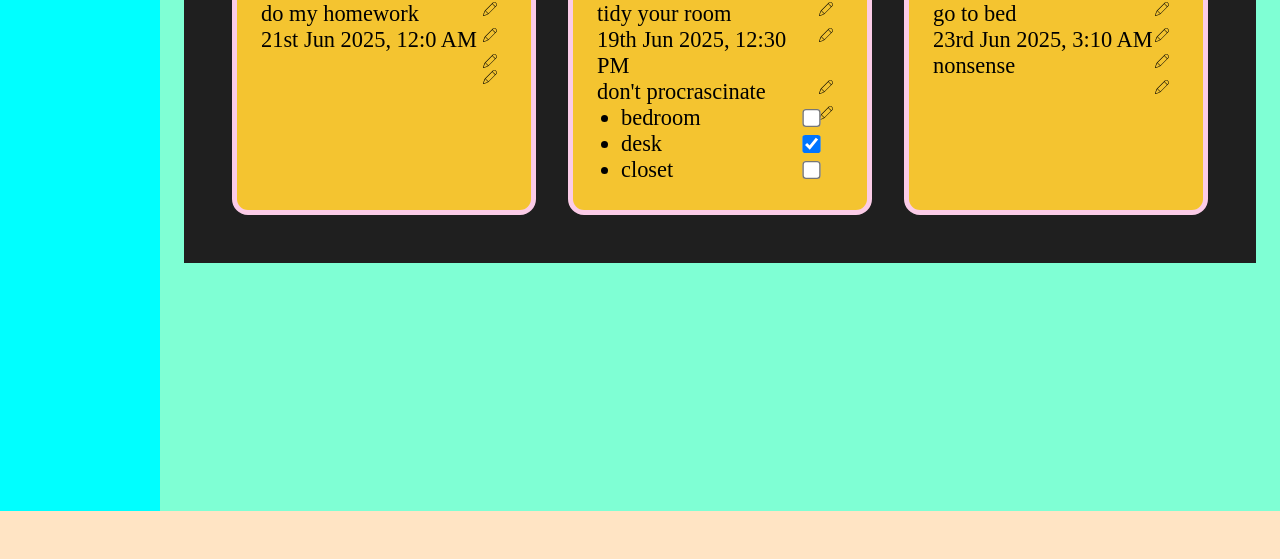
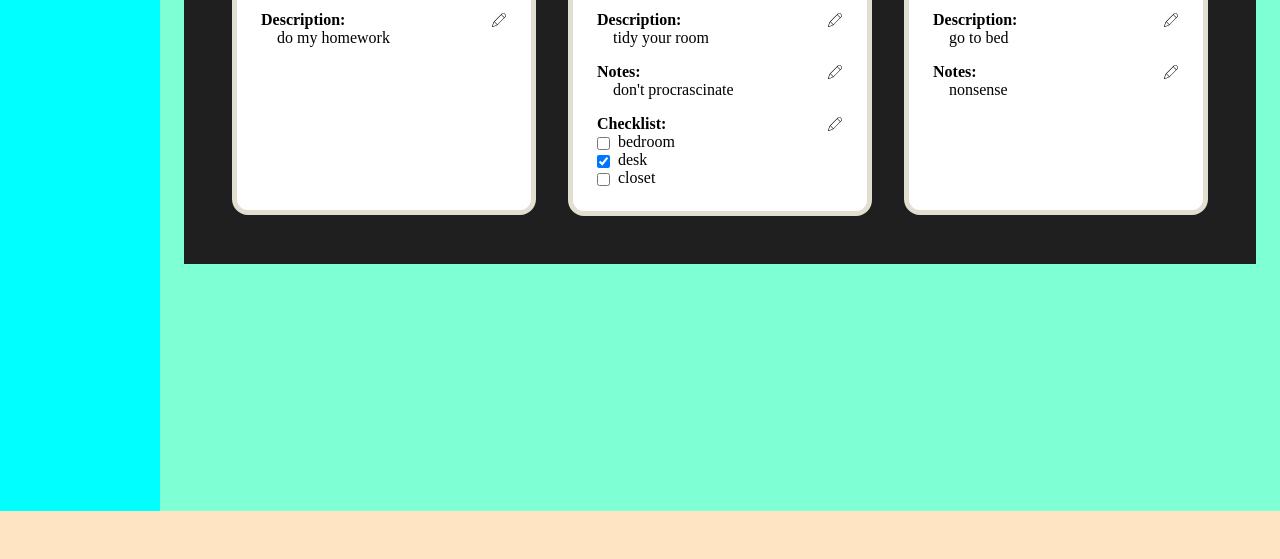
Before and after one commit to Arupyaa/simple-to-do, a website built with webpack: page src/index.html in a window 1280 px wide. Shown: the part 241-800 px from the top of the page. Built offline with nearby package versions, Linux system fonts and the light colour scheme.

Commit message:
made various changes to interface UI to imrove appearance
changed todo card general layout and appearance
added title to description, notes and checklist
changed checklist layout
added logic to hide empty todo sections

```diff
--- a/src/interface.js
+++ b/src/interface.js
@@ -19,51 +19,85 @@ let TodosInterface = (function () {
             let titleEdit = makeSVG();
             titleEdit.appendChild(makePath1());
             titleEdit.appendChild(makePath2());
+            let titleBox = document.createElement("div");
+            titleBox.classList.add("title-box");
+            titleBox.appendChild(title);
+            titleBox.appendChild(titleEdit);
+
+            let dueDate = document.createElement("div");
+            dueDate.textContent = dateFormat(todo.dueDate, "MMM d h:m aa");
+            dueDate.classList.add("date");
+            let dueDateEdit = makeSVG();
+            dueDateEdit.appendChild(makePath1());
+            dueDateEdit.appendChild(makePath2());
+            let dueDateBox = document.createElement("div");
+            dueDateBox.classList.add("dueDate-box");
+            dueDateBox.appendChild(dueDate);
+            dueDateBox.appendChild(dueDateEdit);
+
             let description = document.createElement("p");
             description.textContent = todo.description;
             let descriptionEdit = makeSVG();
             descriptionEdit.appendChild(makePath1());
             descriptionEdit.appendChild(makePath2());
-            let dueDate = document.createElement("div");
-            dueDate.textContent = dateFormat(todo.dueDate, "do MMM yyyy, h:m aa");
-            let dueDateEdit = makeSVG();
-            dueDateEdit.appendChild(makePath1());
-            dueDateEdit.appendChild(makePath2());
+            let descriptionTitle = document.createElement("h4");
+            descriptionTitle.textContent = "Description:";
+            let descriptionBox = document.createElement("div");
+            descriptionBox.classList.add("description-box");
+            descriptionBox.appendChild(descriptionTitle);
+            descriptionBox.appendChild(descriptionEdit);
+            descriptionBox.appendChild(description);
+
             let notes = document.createElement("p");
             notes.textContent = todo.notes;
             let notesEdit = makeSVG();
             notesEdit.appendChild(makePath1());
             notesEdit.appendChild(makePath2());
+            let notesTitle = document.createElement("h4");
+            notesTitle.textContent = "Notes:";
+            let notesBox = document.createElement("div");
+            notesBox.classList.add("notes-box");
+            notesBox.appendChild(notesTitle);
+            notesBox.appendChild(notesEdit);
+            notesBox.appendChild(notes);
+
             let checklist = document.createElement("ul");
             if (todo.checklist != undefined) {
                 todo.checklist.forEach(element => {
                     let list = document.createElement("li");
-                    let task = document.createElement("div");
-                    task.textContent = element.name;
+                    let listText = document.createElement("span");
                     let checkbox = document.createElement("input");
-                    checkbox.setAttribute("type", "checkbox");
-                    if (element.state)
-                        checkbox.setAttribute("checked", "");
-                    task.appendChild(checkbox);
-                    list.appendChild(task);
+                    checkbox.setAttribute("type","checkbox");
+                    checkbox.classList.add("checkbox");
+                    if(element.state){
+                        checkbox.setAttribute("checked","");
+                    }
+                    listText.textContent = element.name;
+                    list.appendChild(checkbox);
+                    list.appendChild(listText);
                     checklist.appendChild(list);
                 })
             }
             let checklistEdit = makeSVG();
             checklistEdit.appendChild(makePath1());
             checklistEdit.appendChild(makePath2());
+            let checklistTitle = document.createElement("h4");
+            checklistTitle.textContent = "Checklist:";
+            let checklistBox = document.createElement("div");
+            checklistBox.classList.add("checklist-box");
+            checklistBox.appendChild(checklistTitle);
+            checklistBox.appendChild(checklistEdit);
+            checklistBox.appendChild(checklist);
 
             card.appendChild(header);
-            cardBody.appendChild(title);
-            cardBody.appendChild(titleEdit);
-            cardBody.appendChild(description);
-            cardBody.appendChild(descriptionEdit);
-            cardBody.appendChild(dueDate);
-            cardBody.appendChild(dueDateEdit);
-            cardBody.appendChild(notes);
-            cardBody.appendChild(notesEdit);
-            cardBody.appendChild(checklist);
-            cardBody.appendChild(checklistEdit);
+            cardBody.appendChild(titleBox);
+            cardBody.appendChild(dueDateBox);
+            if(todo.description != undefined)
+                cardBody.appendChild(descriptionBox);
+            if(todo.notes !=undefined)
+                cardBody.appendChild(notesBox);
+            if(todo.checklist != undefined)
+                cardBody.appendChild(checklistBox);
             card.appendChild(cardBody);
             container.appendChild(card);
 
@@ -84,6 +118,6 @@ function createSVG(_name, _SVGclass, _attributes) {
         }
         return SVG;
     }
-        return customFunction;
+    return customFunction;
 
 }
--- a/src/todos.css
+++ b/src/todos.css
@@ -11,15 +11,14 @@
     flex-direction: column;
 
     aspect-ratio: 1/1;
-    background-color: #F4C430;
-    border: 5px solid #FBCCE7;
+    background-color: white;
+    border: 5px solid #E2DFD2;
     border-radius: 1rem;
-    font-size: 1.4rem;
 
 
 
     &>div:first-of-type {
-        background-color: #D6AC2A;
+        background-color: #E2DFD2;
         /* margin: 0 -1.5rem 0 -1.5rem;
         border-radius: 1rem 1rem 0 0; */
         padding: 0.2rem 0 0.2rem 0.5rem;
@@ -28,24 +27,24 @@
 
     &>div:nth-of-type(2) {
         padding: 0 1.5rem 1.5rem 1.5rem;
-        display: grid;
-        grid-template-columns: 9fr 1fr;
+        row-gap: 0.5rem;
+
         & h3 {
             font-size: 2rem;
-            margin-bottom: 1rem;
         }
 
-        & li {
-            margin-left: 1.5rem;
+        & .date {
+            color: #ccaa66;
+            font-weight: bold;
+        }
 
-            &>div {
-                display: flex;
+        & ul {
+            list-style: none;
+        }
 
-                & input[type="checkbox"] {
-                    margin-left: auto;
-                    transform: scale(1.4);
-                }
-            }
+        & li input{
+            margin-right: 0.5rem;
+            vertical-align: middle;
         }
 
     }
@@ -53,7 +52,32 @@
 
 }
 
-.edit-icon{
+.edit-icon {
     width: 1rem;
     height: 1rem;
+    align-self: center;
+    justify-self: end;
 }
+
+.title-box,
+.dueDate-box,
+.description-box,
+.notes-box,
+.checklist-box {
+    display: grid;
+    width: 100%;
+    grid-template-columns: auto auto;
+
+}
+
+.description-box,
+.notes-box,
+.checklist-box {
+    margin-top: 1rem;
+    grid-template-rows: auto auto;
+}
+
+.description-box>p::first-letter,
+.notes-box>p::first-letter {
+    padding-left: 1rem;
+}
```
